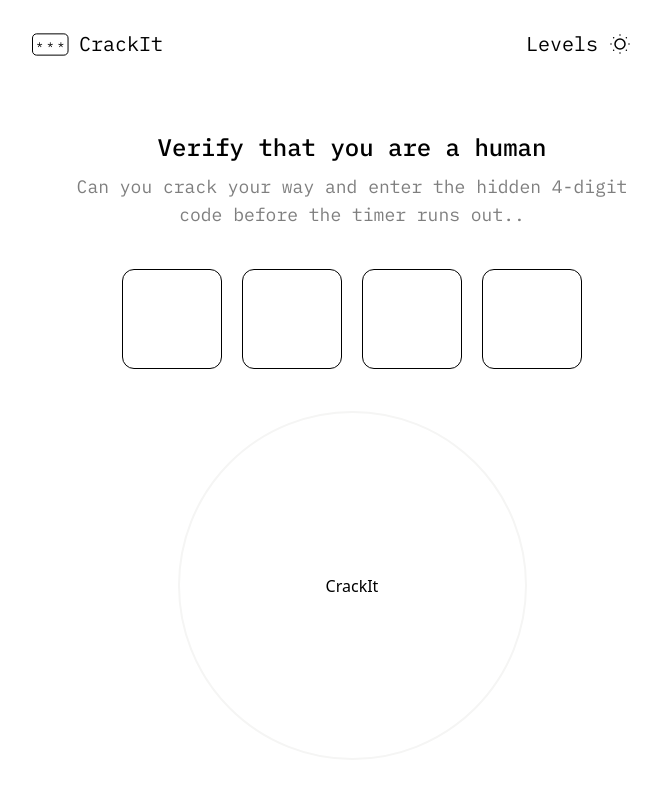
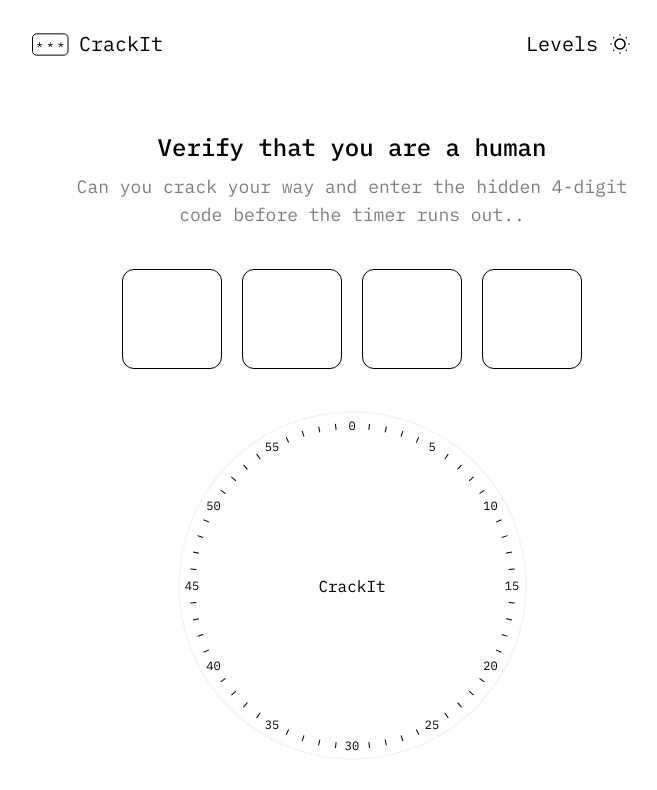
Before and after one commit to simplyyliam/CrackIt, a React (Vite) app: page / in a window 1280 px wide. Shown: the top 790 px of the page, without its empty margins (308-965 px from the left). Built offline with nearby package versions, Linux system fonts and the light colour scheme.

Commit message:
feat: add 360 digit compass on the dial lock

```diff
--- a/src/components/game.tsx
+++ b/src/components/game.tsx
@@ -1,6 +1,6 @@
-import { Box } from "./Box"
-import { CodeInput } from "./CodeInput"
-import { Container } from "./wrapper"
+import { Box } from "./Box";
+import { CodeInput } from "./CodeInput";
+import { Container } from "./wrapper";
 
 function Game() {
   return (
@@ -8,7 +8,10 @@ function Game() {
       <Box>
         <div className="flex flex-col items-center font-MONO gap-2.5">
           <h1 className="text-2xl font-medium">Verify that you are a human</h1>
-                <p className="text-lg opacity-50 text-center">Can you crack your way and enter the hidden 4-digit code before the timer runs out..</p>
+          <p className="text-lg opacity-50 text-center">
+            Can you crack your way and enter the hidden 4-digit code before the
+            timer runs out..
+          </p>
         </div>
 
         <div className="flex items-center justify-center gap-5">
@@ -19,10 +22,47 @@ function Game() {
         </div>
       </Box>
       <Box>
-            <div className="flex items-center justify-center rounded-full w-[349px] h-[349px] border-2 border-stone-100">CrackIt</div>
+        <div className="flex items-center justify-center rounded-full w-[349px] h-[349px] border-2 border-stone-100 font-MONO">
+          {Array.from({ length: 60 }).map((_, i) => {
+            const angle = (i / 60) * 360;
+            const r = 160;
+            const x = r * Math.cos((angle - 90) * (Math.PI / 180));
+            const y = r * Math.sin((angle - 90) * (Math.PI / 180));
+
+            return (
+              <div
+                key={i}
+                className="absolute text-xs"
+                style={{
+                  transform: `translate(${x}px, ${y}px)`,
+                }}
+              >
+                {i % 5 === 0 ? i : ""}
+              </div>
+            );
+          })}
+
+          {Array.from({length: 60}).map((_, i) => {
+            const angle = (i / 60) * 360;
+            const r = 160;
+            const x = r * Math.cos((angle - 90) * (Math.PI / 180));
+            const y = r * Math.sin((angle - 90) * (Math.PI / 180));
+
+            return (
+              <div key={`${i}`} className="absolute bg-black" style={{
+                width: i % 5 === 0 ? "" : "1px",
+                height: i % 5 === 0 ? "12px" : "6px",
+                transform: `translate(${x}px, ${y}px) rotate(${angle}deg)`,
+                transformOrigin: "center"
+
+              }}></div>
+            )
+          })}
+          CrackIt
+        </div>
       </Box>
     </Container>
-  )
+  );
 }
 
-export default Game
+export default Game;
```
Lines whose indentation alone changed are shown as unchanged.
